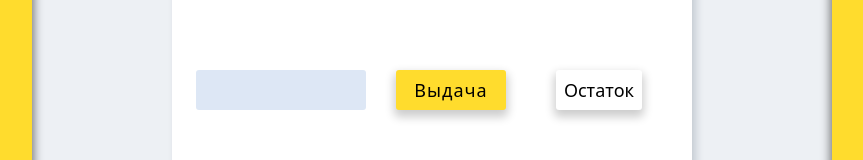
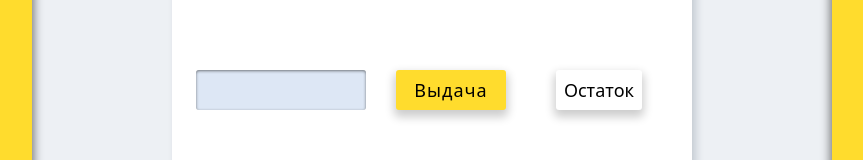
Before and after one commit to Giridhar108/Algorithms, a React (Create React App) app: page / in a window 1280 px wide. Shown: the part 268-428 px from the top of the page, without its empty margins (208-1071 px from the left). Built offline with nearby package versions, Linux system fonts and the light colour scheme.

Commit message:
fix keyPress

```diff
--- a/src/components/Display.tsx
+++ b/src/components/Display.tsx
@@ -1,4 +1,5 @@
 import React, { useState } from "react";
+import useKeyPress from "../hooks/useKeyPress";
 import Info from "./Info";
 import Input from "./Input";
 import Numpad from "./Numpad";
@@ -11,6 +12,8 @@ function Display() {
     status: boolean;
   }>({ value: "", status: true });
   const [deleteNum, setDeleteNum] = useState(false);
+
+  useKeyPress(numbers);
 
   return (
     <div className="display">
@@ -25,7 +28,10 @@ function Display() {
           setDeleteNum={setDeleteNum}
         />
       </div>
-      <Numpad setNumbersNumpad={setNumbersNumpad} setDeleteNum={setDeleteNum} />
+      <Numpad
+        setNumbersNumpad={setNumbersNumpad}
+        setDeleteNum={setDeleteNum}
+      />
     </div>
   );
 }
--- a/src/components/Input.tsx
+++ b/src/components/Input.tsx
@@ -1,5 +1,5 @@
 import React, { Dispatch, useEffect } from "react";
-import useEnterPress from "../hooks/useEnterPress";
+import useKeyPress from "../hooks/useKeyPress";
 import { UseFormField } from "../hooks/useFormField";
 import { Iinput } from "../types/Iinput";
 
@@ -39,7 +39,7 @@ function Input({
     console.log(input.value);
   };
 
-  useEnterPress(input);
+
 
   return (
     <div className="input">
--- a/src/components/Numpad.tsx
+++ b/src/components/Numpad.tsx
@@ -1,4 +1,4 @@
-import React, { Dispatch, useState } from "react";
+import React, { useState } from "react";
 import { Inumpad } from "../types/Inumpad";
 
 function Numpad({ setNumbersNumpad, setDeleteNum }: Inumpad) {
@@ -7,6 +7,7 @@ function Numpad({ setNumbersNumpad, setDeleteNum }: Inumpad) {
     setstate({ value, status: !state.status });
     setNumbersNumpad({ value, status: !state.status });
   };
+
   return (
     <div className="numpad">
       <div className="numpad__keys">
--- a/src/hooks/useEnterPress.ts
+++ /dev/null
@@ -1,20 +0,0 @@
-import React, { useEffect } from "react";
-
-function useEnterPress(input: any) {
-  useEffect(() => {
-    const onKeypress = (e: any) => {
-      if (e.charCode === 13) {
-        e.preventDefault();
-        console.log(input.value);
-      }
-    };
-
-    document.addEventListener("keypress", onKeypress);
-
-    return () => {
-      document.removeEventListener("keypress", onKeypress);
-    };
-  }, [input]);
-}
-
-export default useEnterPress;
--- /dev/null
+++ b/src/hooks/useKeyPress.ts
@@ -0,0 +1,21 @@
+import React, { useEffect } from "react";
+
+function useKeyPress(numbers: any) {
+  const onKeypress = (e: any) => {
+    console.log(e);
+    if (e.charCode === 13) {
+      e.preventDefault();
+      console.log(numbers);
+    }
+  };
+
+  useEffect(() => {
+    document.addEventListener("keypress", onKeypress);
+
+    return () => {
+      document.removeEventListener("keypress", onKeypress);
+    };
+  }, [numbers]);
+}
+
+export default useKeyPress;
--- a/src/style/components/_input.scss
+++ b/src/style/components/_input.scss
@@ -18,6 +18,10 @@
     border-radius: 3px;
     background: #dde7f5;
     border: none;
+
+    -webkit-box-shadow: 0px 1px 3px 0px rgba(0, 0, 0, 0.5) inset;
+    -moz-box-shadow: 0px 1px 3px 0px rgba(0, 0, 0, 0.5) inset;
+    box-shadow: 0px 1px 3px 0px rgba(0, 0, 0, 0.5) inset;
   }
 
   &__btn {
```
